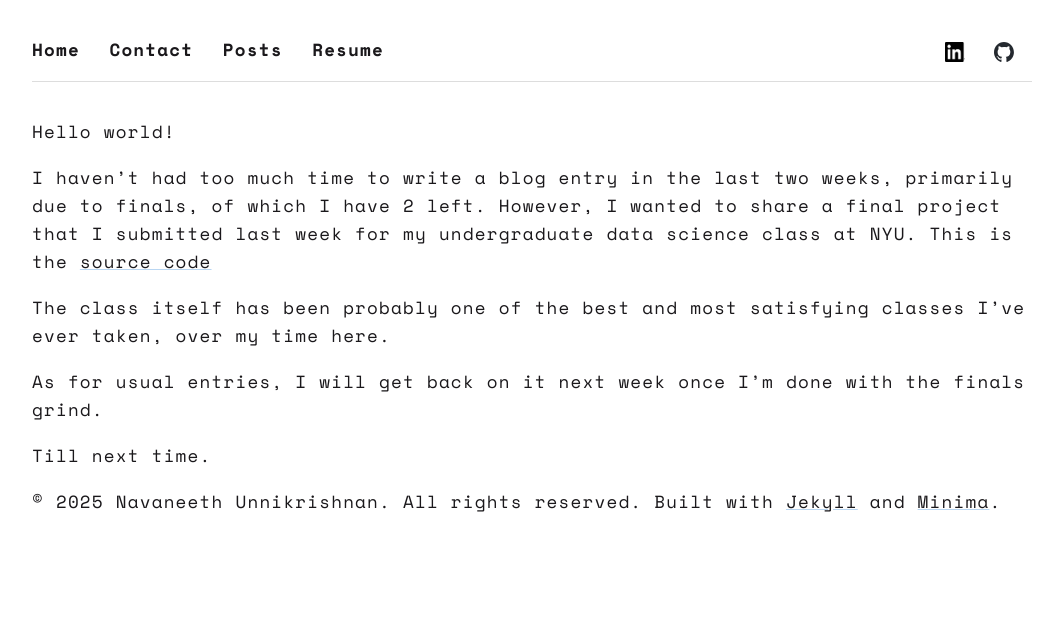
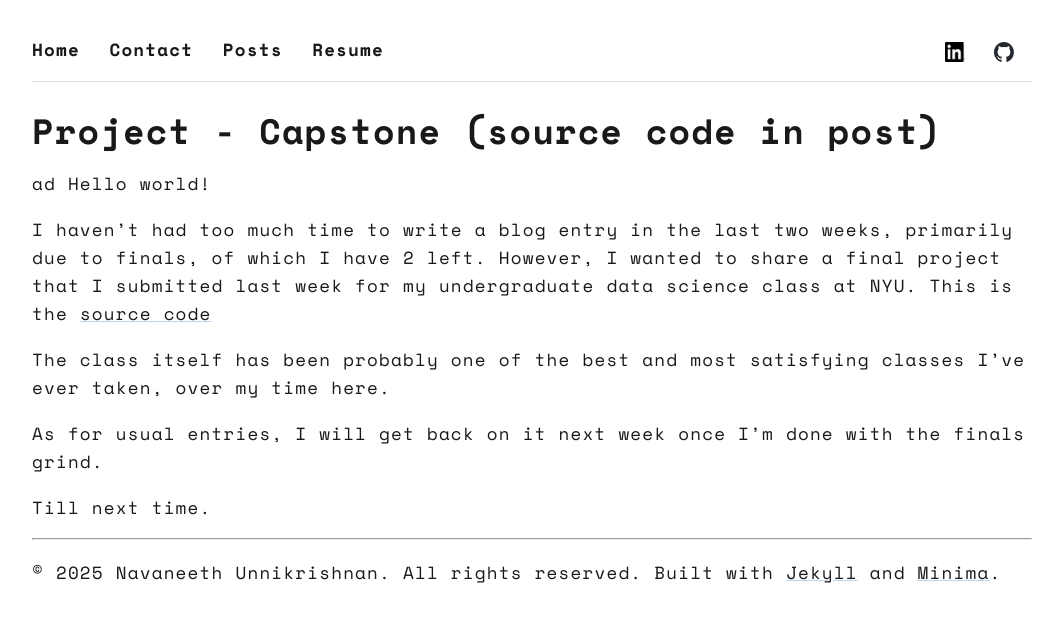
Before and after one commit to navunni/navunni.github.io, a Jekyll site: the page built from _posts/2025-05-07-project-link.md, in a window 1280 px wide. Shown: the top 622 px of the page, without its empty margins (108-1171 px from the left). Built offline with Jekyll 4.4.1, drawn with Linux system fonts in a browser that asks for light colours.

Commit message:
added title, and divider below

```diff
--- a/_posts/2025-05-07-project-link.md
+++ b/_posts/2025-05-07-project-link.md
@@ -4,6 +4,8 @@ title: "Project - Capstone (source code in post)"
 date: 2025-05-07
 ---
 
+# Project - Capstone (source code in post)
+ad
 Hello world!
 
 I haven't had too much time to write a blog entry in the last two weeks, primarily due to finals, of which I have 2 left. However, I wanted to share a final project that I submitted last week for my undergraduate data science class at NYU. This is the [source code](https://github.com/navunni/capstone-project/)
@@ -13,3 +15,5 @@ The class itself has been probably one of the best and most satisfying classes I
 As for usual entries, I will get back on it next week once I'm done with the finals grind.
 
 Till next time.
+
+---
```
